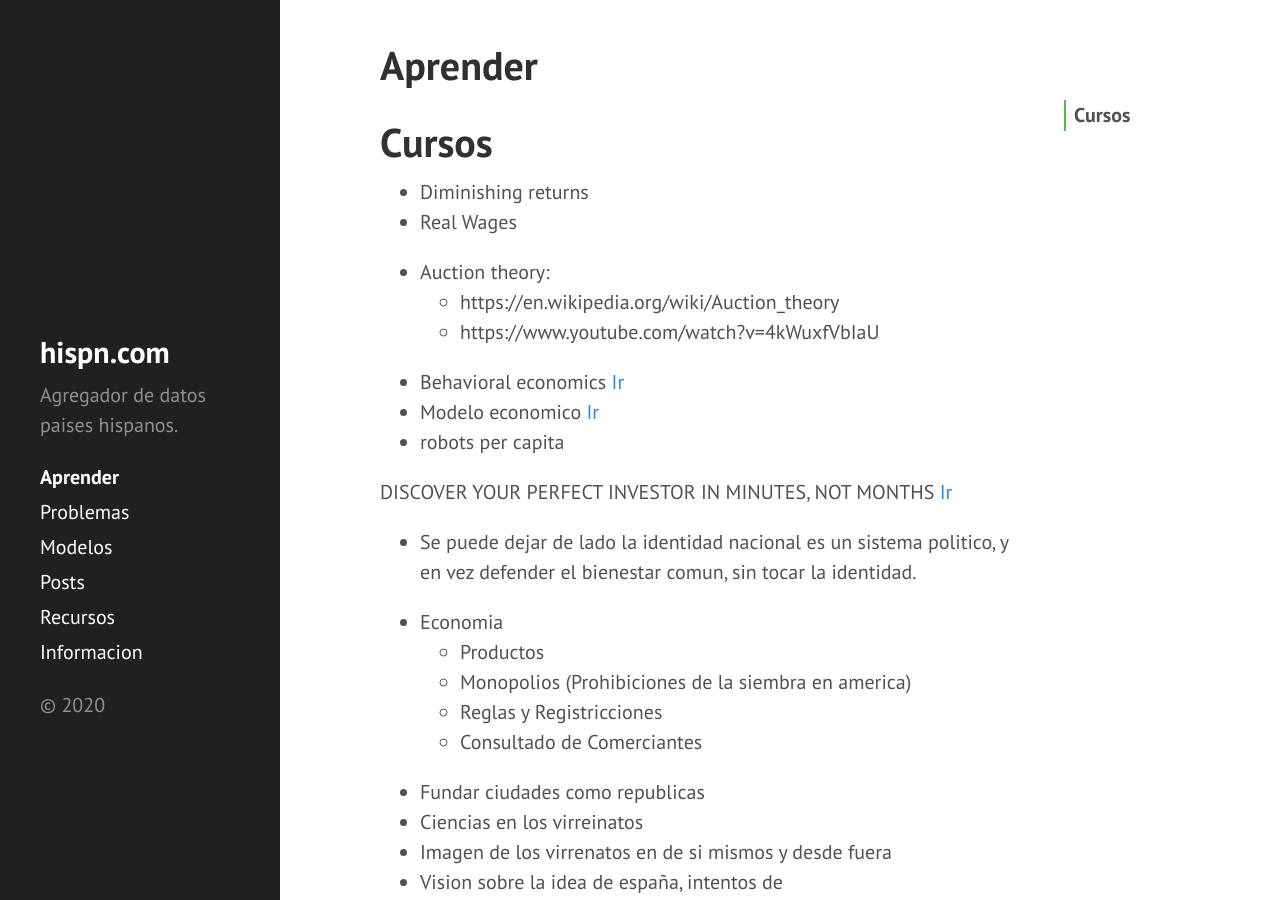
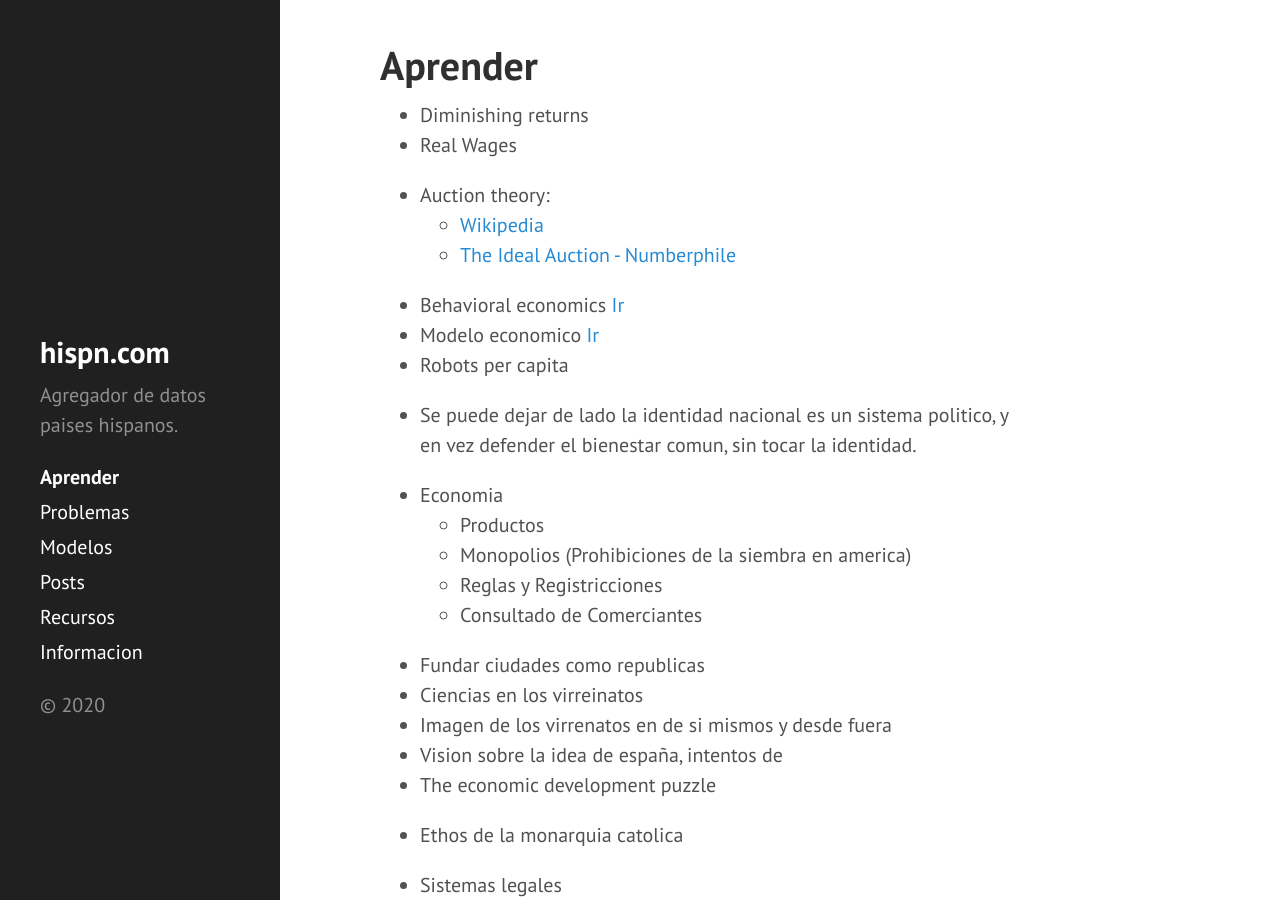
Before and after one commit to DanielBremont/hispn.github.io, a Jekyll site: the page built from pages/aprender.md, in a window 1280 px wide and 900 px high. Built offline with Jekyll 4.4.1, drawn with Linux system fonts in a browser that asks for light colours.

Commit message:
Nuevo commit

```diff
--- a/pages/aprender.md
+++ b/pages/aprender.md
@@ -4,21 +4,16 @@ title: Aprender
 orden: 1
 ---
 
-# Cursos
-
 - Diminishing returns
 - Real Wages
 
 - Auction theory:
-    - https://en.wikipedia.org/wiki/Auction_theory
-    - https://www.youtube.com/watch?v=4kWuxfVbIaU
+    - [Wikipedia](https://en.wikipedia.org/wiki/Auction_theory)
+    - [The Ideal Auction - Numberphile](https://www.youtube.com/watch?v=4kWuxfVbIaU)
 
 - Behavioral economics [Ir](https://en.wikipedia.org/wiki/Behavioral_economics)
 - Modelo economico [Ir](https://en.wikipedia.org/wiki/Economic_model)
-- robots per capita
-
-DISCOVER YOUR PERFECT INVESTOR IN MINUTES, NOT MONTHS
-[Ir](https://unicorn-nest.com/home)
+- Robots per capita
 
 - Se puede dejar de lado la identidad nacional es un sistema politico, y en vez defender el bienestar comun, sin tocar la identidad.
 
@@ -34,8 +29,7 @@ DISCOVER YOUR PERFECT INVESTOR IN MINUTES, NOT MONTHS
 - Vision sobre la idea de españa, intentos de
 - The economic development puzzle
 
-
-Ethos de la monarquia catolica
+- Ethos de la monarquia catolica
 
 - Sistemas legales
 - De donde provenian los sistemas legales
```
Also changed, not shown: _posts/libros/2020-05-08-networks-crowds-markets.md (+4 -2 lines), _posts/papers/2020-03-30-virreinatos-sicilia-peru-siglo-XVII-comparacion-dos realidades-solo-geograficamente-lejanas.md (+1 -1 lines), pages/recursos.md (+3 -0 lines).
